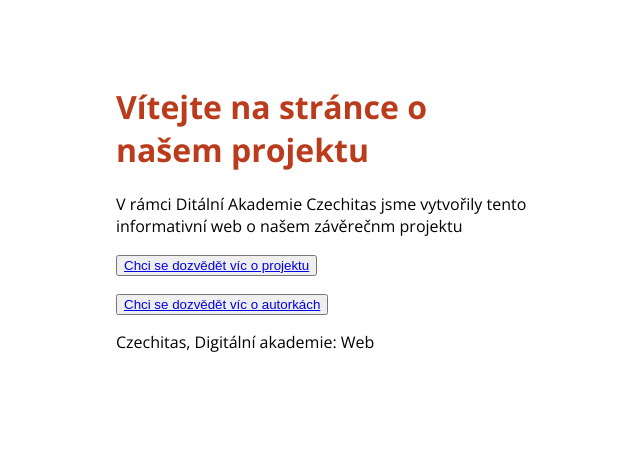
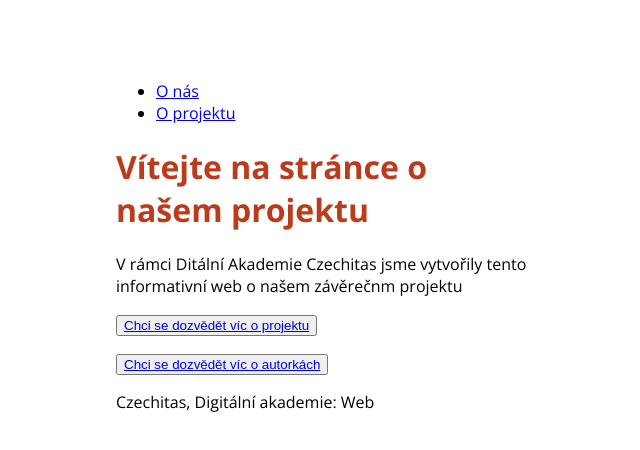
Before and after one commit to EmSturm/o-projektu, a React (Vite) app: page / in a window 1280 px wide. Shown: the top 450 px of the page, without its empty margins (316-956 px from the left). Built offline with nearby package versions, Linux system fonts and the light colour scheme.

Commit message:
Přidání komponenty Menu

```diff
--- /dev/null
+++ b/src/components/Menu/index.jsx
@@ -0,0 +1,12 @@
+export const Menu = () => {
+    return (
+        <div>
+            <nav>
+                <ul>
+                    <li><a href="./src/pages/AboutUs">O nás</a></li>
+                    <li><a href="./src/pages/AboutProject">O projektu</a></li>
+                </ul>
+            </nav>
+        </div>
+    )
+}
--- a/src/pages/HomePage/index.jsx
+++ b/src/pages/HomePage/index.jsx
@@ -1,4 +1,5 @@
 import './style.css';
+import { Menu } from '../../components/Menu';
 
 export const HomePage = () => {
   return (
@@ -7,6 +8,7 @@ export const HomePage = () => {
 
       </header>
       <main>
+        <Menu />
         <h1>Vítejte na stránce o našem projektu</h1>
         <p>V rámci Ditální Akademie Czechitas jsme vytvořily tento informativní web o našem závěrečnm projektu</p>
       <button><a href='./pages/AboutProject'>Chci se dozvědět víc o projektu</a></button> <br />
```
Also changed, not shown: src/components/Menu/style.css (added).
